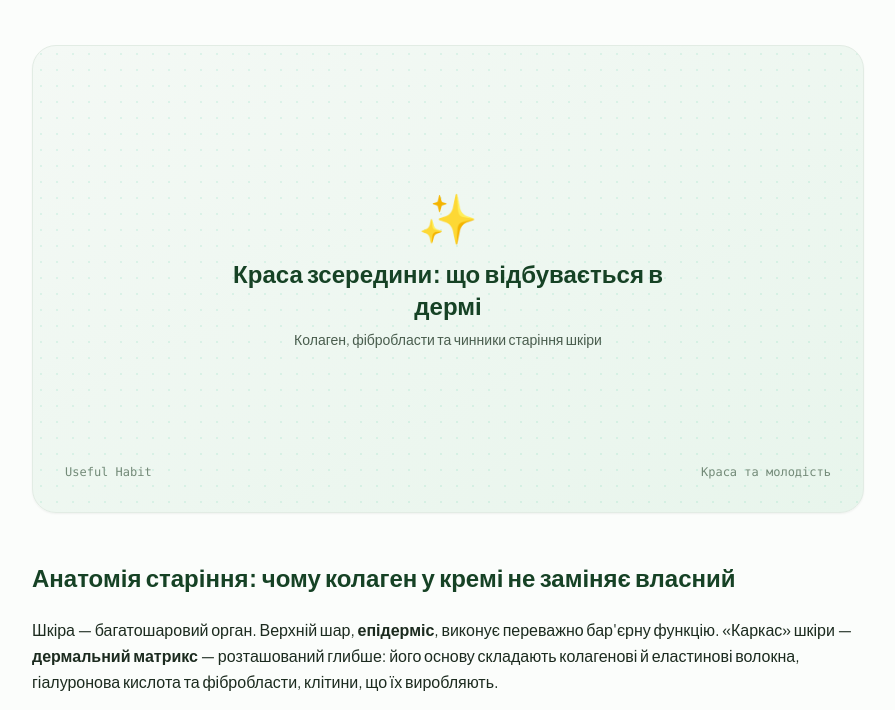
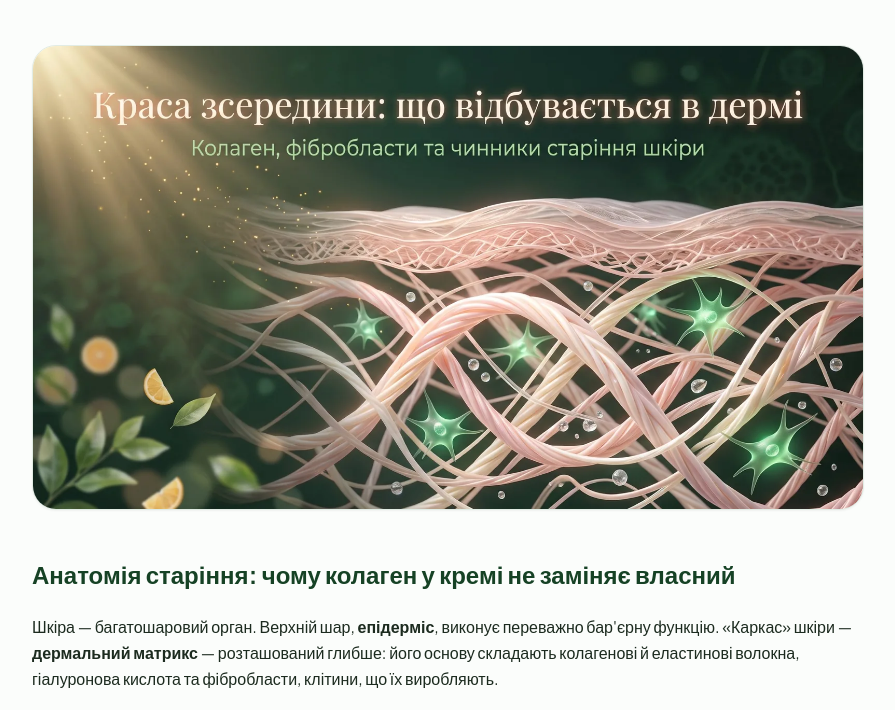
Before and after one commit to alekskenuey-ui/UsefulHabit, a plain HTML site: page beauty/index.html in a window 1280 px wide. Shown: the part 615-1325 px from the top of the page, without its empty margins (192-1087 px from the left). Drawn offline with nearby package versions, Linux system fonts and the light colour scheme.

Commit message:
feat(beauty): add hero image to the article
- Replace placeholder hero block with illustration (WebP 1600/800 + srcset)
- og:image / twitter:image and Article schema image point to the new image

Co-Authored-By: Claude Opus 5.5 <noreply@anthropic.com>
Claude-Session: https://claude.ai/code/session_01LUSsp4anubarQEeqRf8c8V

```diff
--- a/beauty/index.html
+++ b/beauty/index.html
@@ -17,10 +17,10 @@
     <meta property="og:title" content="Старіння шкіри: що наука каже про колагенові пептиди, вітамін C та антиоксиданти">
     <meta property="og:description" content="УФ, глікація, оксидативний стрес і метааналізи про пероральний колаген: чесний огляд відкритих джерел.">
     <meta property="og:url" content="https://usefulhabit.review/beauty/">
-    <meta property="og:image" content="https://usefulhabit.review/assets/og-default.png">
+    <meta property="og:image" content="https://usefulhabit.review/assets/beauty-hero.jpg">
     <meta property="og:image:width" content="1200">
-    <meta property="og:image:height" content="630">
-    <meta property="og:image:alt" content="Useful Habit — інформаційне велнес-видання та оглядач нутрицевтиків">
+    <meta property="og:image:height" content="670">
+    <meta property="og:image:alt" content="Краса зсередини: що відбувається в дермі — колаген, фібробласти та чинники старіння шкіри">
     <meta property="og:site_name" content="Useful Habit">
     <meta property="og:locale" content="uk_UA">
     <meta property="article:published_time" content="2026-11-10T00:00:00+02:00">
@@ -34,8 +34,8 @@
     <meta name="twitter:card" content="summary_large_image">
     <meta name="twitter:title" content="Старіння шкіри: що наука каже про колагенові пептиди, вітамін C та антиоксиданти">
     <meta name="twitter:description" content="УФ, глікація, оксидативний стрес і метааналізи про пероральний колаген: чесний огляд відкритих джерел.">
-    <meta name="twitter:image" content="https://usefulhabit.review/assets/og-default.png">
-    <meta name="twitter:image:alt" content="Useful Habit — інформаційне велнес-видання та оглядач нутрицевтиків">
+    <meta name="twitter:image" content="https://usefulhabit.review/assets/beauty-hero.jpg">
+    <meta name="twitter:image:alt" content="Краса зсередини: що відбувається в дермі — колаген, фібробласти та чинники старіння шкіри">
 
     <!-- ===== SCHEMA.ORG (JSON-LD) ===== -->
     <script type="application/ld+json">
@@ -82,7 +82,7 @@
           "mainEntityOfPage": { "@id": "https://usefulhabit.review/beauty/#webpage" },
           "headline": "Старіння шкіри: що наука каже про колагенові пептиди, вітамін C та антиоксиданти",
           "description": "Що відомо про старіння шкіри: роль УФ, глікації та оксидативного стресу, а також що кажуть метааналізи про пероральний колаген і антиоксиданти.",
-          "image": ["https://usefulhabit.review/assets/og-default.png"],
+          "image": ["https://usefulhabit.review/assets/beauty-hero.jpg", "https://usefulhabit.review/assets/og-default.png"],
           "datePublished": "2026-11-10",
           "dateModified": "2026-11-10",
           "author": { "@type": "Organization", "name": "Редакція Useful Habit", "url": "https://usefulhabit.review/about/" },
@@ -201,18 +201,15 @@
             </div>
 
             <!-- ГОЛОВНЕ ЗОБРАЖЕННЯ -->
-            <div class="rounded-3xl overflow-hidden mb-12 bg-gradient-to-br from-[#F4F9F5] to-[#E8F5EC] aspect-video flex flex-col items-center justify-between p-8 relative shadow-sm border border-[#E2ECE4]" role="img" aria-label="Ілюстрація: краса зсередини та колагенові волокна шкіри">
-                <div class="my-auto text-center z-10">
-                    <span class="text-5xl mb-4 block" aria-hidden="true">✨</span>
-                    <p class="text-2xl font-bold text-[#164225] max-w-md mx-auto">Краса зсередини: що відбувається в дермі</p>
-                    <p class="text-sm text-[#4A5D4E] mt-2">Колаген, фібробласти та чинники старіння шкіри</p>
-                </div>
-                <div class="w-full flex justify-between text-xs text-[#738A78] font-mono z-10">
-                    <span>Useful Habit</span>
-                    <span>Краса та молодість</span>
-                </div>
-                <div class="absolute inset-0 bg-[radial-gradient(#10B981_1px,transparent_1px)] [background-size:16px_16px] opacity-10"></div>
-            </div>
+            <figure class="mb-12">
+                <img src="../assets/beauty-hero.webp"
+                     srcset="../assets/beauty-hero-800.webp 800w, ../assets/beauty-hero.webp 1600w"
+                     sizes="(max-width: 896px) 100vw, 896px"
+                     width="1600" height="893"
+                     alt="Розріз шкіри: рожеві колагенові волокна, зелені фібробласти та краплі зволоження в дермі, сонячні промені зверху — краса зсередини"
+                     fetchpriority="high" decoding="async"
+                     class="w-full h-auto rounded-3xl shadow-sm border border-[#E2ECE4]">
+            </figure>
 
             <!-- КОНТЕНТНИЙ БЛОК -->
             <div class="prose max-w-none text-[#1C2B1F] space-y-6 leading-relaxed">
```
Also changed, not shown: assets/beauty-hero-800.webp (added), assets/beauty-hero.jpg (added), assets/beauty-hero.webp (added).
